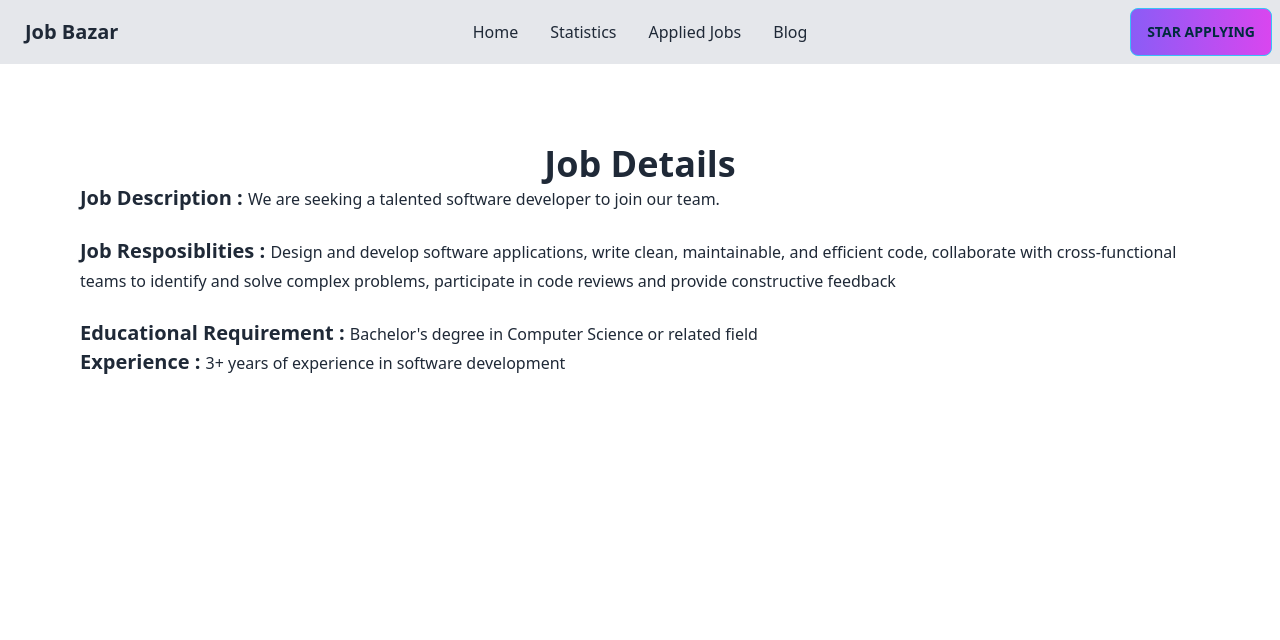
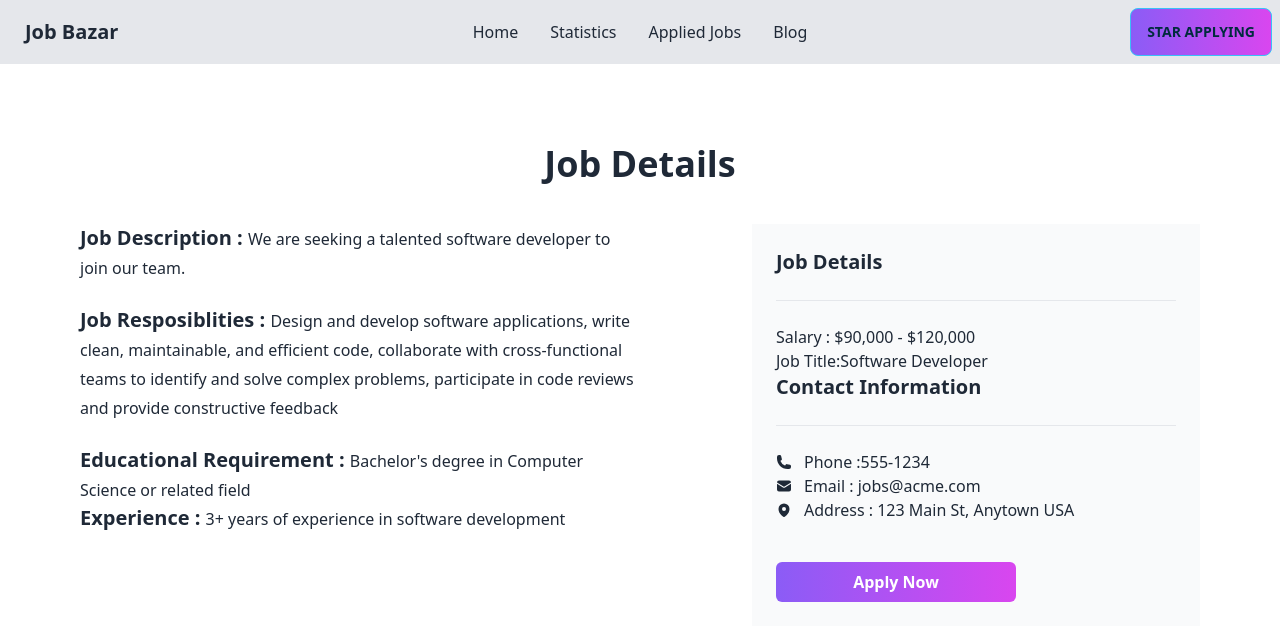
Before and after one commit to saifulaija/job-bazar, a React (Vite) app: page /job/1 in a window 1280 px wide. Shown: the top 640 px of the page. Built offline with nearby package versions, Linux system fonts and the light colour scheme.

Commit message:
show details implemanted

```diff
--- a/package.json
+++ b/package.json
@@ -9,6 +9,7 @@
     "preview": "vite preview"
   },
   "dependencies": {
+    "@heroicons/react": "^2.0.17",
     "daisyui": "^2.51.5",
     "localforage": "^1.10.0",
     "match-sorter": "^6.3.1",
--- a/src/components/JobDetails.jsx
+++ b/src/components/JobDetails.jsx
@@ -1,10 +1,15 @@
-import { data } from 'autoprefixer';
-import React, { useEffect, useState } from 'react';
-import { useLoaderData, useParams } from 'react-router-dom';
+import { data } from "autoprefixer";
+import React, { useEffect, useState } from "react";
+import { useLoaderData, useParams } from "react-router-dom";
+import {
+  GlobeAsiaAustraliaIcon,
+  PhoneIcon,
+  EnvelopeIcon,
+  MapPinIcon,
+} from "@heroicons/react/24/solid";
 
 const JobDetails = () => {
-
-    const params=useParams();
+  const params = useParams();
   console.log(params.id);
   // const dynamic = useParams();
   //  console.log(dynamic);
@@ -20,27 +25,83 @@ const JobDetails = () => {
 
   const jobsData = useLoaderData();
   console.log(jobsData);
-    const result = jobsData.filter(pd=> pd.id == params.id);
+  const result = jobsData.filter((pd) => pd.id == params.id);
   console.log(result);
 
-
   return (
-        <div className='m-20'>
+    <div className="m-20 ">
       <div>
-           <h1 className="text-center text-4xl font-semibold" >Job Details</h1>
+        <h1 className="text-center text-4xl font-semibold">Job Details</h1>
       </div>
 
-           <div>
-            <div>
-                <h4 className='text-xl font-bold'>Job Description : <small className='font-normal'>{result[0].jobDescription}</small></h4>
-                <h4 className='text-xl font-bold my-6'>Job Resposiblities : <small className='font-normal'> {result[0].jobResponsibility}</small> </h4>
-                <h4 className='text-xl font-bold'>Educational Requirement : <small className='font-normal'> {result[0].educationRequirements}</small> </h4>
-                <h4 className='text-xl font-bold mb-6'>Experience : <small className='font-normal'>{result[0].experience}</small> </h4>
+
+      <div className="grid grid-cols-2 space-x-28 mt-10">
+        <div className=" auto-cols-max">
+          <h4 className="text-xl font-bold">
+            Job Description :{" "}
+            <small className="font-normal">{result[0].jobDescription}</small>
+          </h4>
+          <h4 className="text-xl font-bold my-6">
+            Job Resposiblities :{" "}
+            <small className="font-normal">
+              {" "}
+              {result[0].jobResponsibility}
+            </small>{" "}
+          </h4>
+          <h4 className="text-xl font-bold">
+            Educational Requirement :{" "}
+            <small className="font-normal">
+              {" "}
+              {result[0].educationRequirements}
+            </small>{" "}
+          </h4>
+          <h4 className="text-xl font-bold mb-6">
+            Experience :{" "}
+            <small className="font-normal">{result[0].experience}</small>{" "}
+          </h4>
         </div>
-            <div>
 
+        <div className=" p-6 bg-gray-50" >
+          <h1 className=" text-xl font-semibold">Job Details</h1>
+         <div className=" text-red my-6" > <hr /></div>
+
+          <p> Salary : {result[0].salary} </p>
+          <p>Job Title:{result[0].jobTitle}</p>
+          <h1 className=" text-xl font-semibold">Contact Information</h1>
+          <hr className="my-6" />
+
+          <div className="flex  gap-3 justify-start items-center">
+            <p>
+              <span>
+                {" "}
+                <PhoneIcon className="w-4"></PhoneIcon>{" "}
+              </span>{" "}
+            </p>
+            <p>Phone :{result[0].phoneNumber}</p>
+          </div>
+          <div className="flex  gap-3 justify-start items-center">
+            <p>
+              <span>
+                {" "}
+                <EnvelopeIcon className="w-4"></EnvelopeIcon>{" "}
+              </span>{" "}
+            </p>
+            <p>Email : {result[0].email}</p>
+          </div>
+
+          <div className="flex  gap-3 justify-start items-center">
+            <p>
+              <span>
+                {" "}
+                <MapPinIcon className="w-4"></MapPinIcon>{" "}
+              </span>{" "}
+            </p>
+            <p>Address : {result[0].companyAddress}</p>
+          </div>
+          <button  className="text-white font-semibold mt-10 w-[60%] bg-gradient-to-r from-violet-500 to-fuchsia-500 px-4 py-2 rounded-md ">Apply Now</button>
         </div>
       </div>
+
     </div>
   );
 };
```
Also changed, not shown: 1 other file (tests, documents, lock files or other folders). Lines whose indentation alone changed are shown as unchanged.
